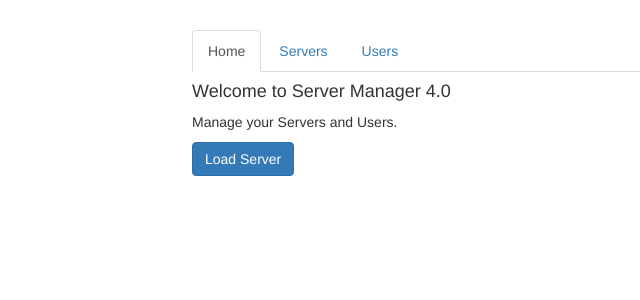
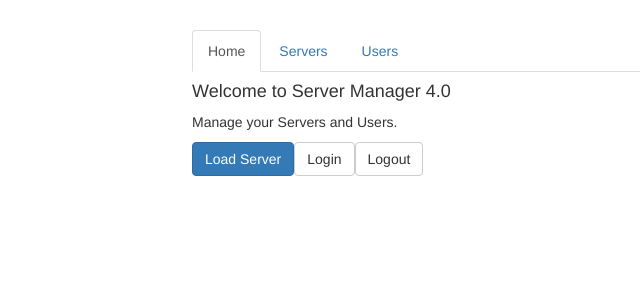
Before and after one commit to fersdeveloper/ng-complete-guide, an Angular app: page / in a window 1280 px wide. Shown: the top 300 px of the page, without its empty margins (73-713 px from the left). Built offline with nearby package versions, Linux system fonts and the light colour scheme.

Commit message:
Using a Fake Auth Service

```diff
--- a/src/app/home/home.component.html
+++ b/src/app/home/home.component.html
@@ -1,3 +1,5 @@
 <h4>Welcome to Server Manager 4.0</h4>
 <p>Manage your Servers and Users.</p>
 <button class="btn btn-primary" (click)="onLoadServer(1)">Load Server</button>
+<button class="btn btn-default" (click)="onLogin()">Login</button>
+<button class="btn btn-default" (click)="onLogout()">Logout</button>
--- a/src/app/home/home.component.ts
+++ b/src/app/home/home.component.ts
@@ -1,5 +1,6 @@
 import { Component, OnInit } from '@angular/core';
 import { Router } from '@angular/router';
+import { AuthService } from '../auth.service';
 
 @Component({
   selector: 'app-home',
@@ -8,7 +9,7 @@
 })
 export class HomeComponent implements OnInit {
 
-  constructor(private router: Router) { }
+  constructor(private router: Router, private authService: AuthService) { }
 
   ngOnInit() {
   }
@@ -18,4 +19,12 @@
     this.router.navigate(['/servers', id, 'edit'], {queryParams: {allowEdit: '1'}, fragment: 'loading'});
   }
 
+  onLogin() {
+    this.authService.login();
+  }
+
+  onLogout() {
+    this.authService.logout();
+  }
+
 }
```
